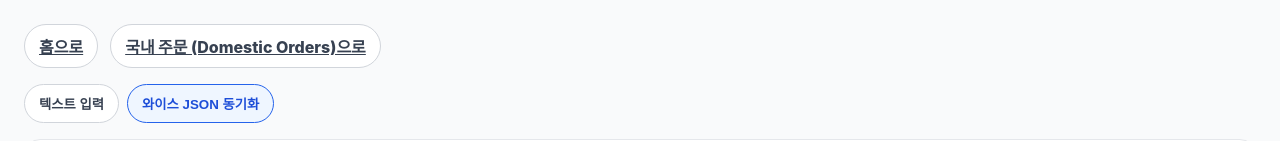
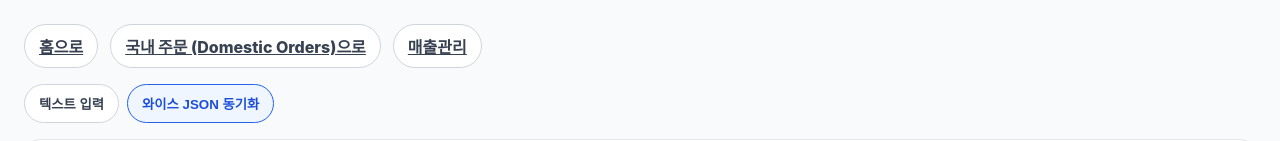
Before and after one commit to ddogagak/shipping, a Next.js app in the folder web/: page /domestic-upload in a window 1280 px wide. Shown: the top 141 px of the page. Built offline with nearby package versions, Linux system fonts and the light colour scheme.

Commit message:
Add Sales Management navigation link to Wise order sync page header

```diff
--- a/web/src/app/domestic-upload/page.tsx
+++ b/web/src/app/domestic-upload/page.tsx
@@ -231,7 +231,7 @@ export default function DomesticUploadPage() {
 
   return (
     <main style={{ maxWidth: 1280, margin: "0 auto", padding: 24 }}>
-      <nav aria-label="페이지 이동" style={{display:"flex",gap:12,marginBottom:16}}><Link href="/" style={tabStyle(false)}>홈으로</Link><Link href="/domestic-orders" style={tabStyle(false)}>국내 주문 (Domestic Orders)으로</Link></nav>
+      <nav aria-label="페이지 이동" style={{display:"flex",gap:12,flexWrap:"wrap",marginBottom:16}}><Link href="/" style={tabStyle(false)}>홈으로</Link><Link href="/domestic-orders" style={tabStyle(false)}>국내 주문 (Domestic Orders)으로</Link><Link href="/sales-management" style={tabStyle(false)}>매출관리</Link></nav>
       <div style={{display:"flex",gap:8,marginBottom:16}}><button type="button" style={tabStyle(uploadTab==="legacy")} onClick={()=>setUploadTab("legacy")}>텍스트 입력</button><button type="button" style={tabStyle(uploadTab==="wise-json")} onClick={()=>setUploadTab("wise-json")}>와이스 JSON 동기화</button></div>
       {uploadTab==="wise-json" ? <WiseJsonImport/> : <>
       <section style={cardStyle}>
```
